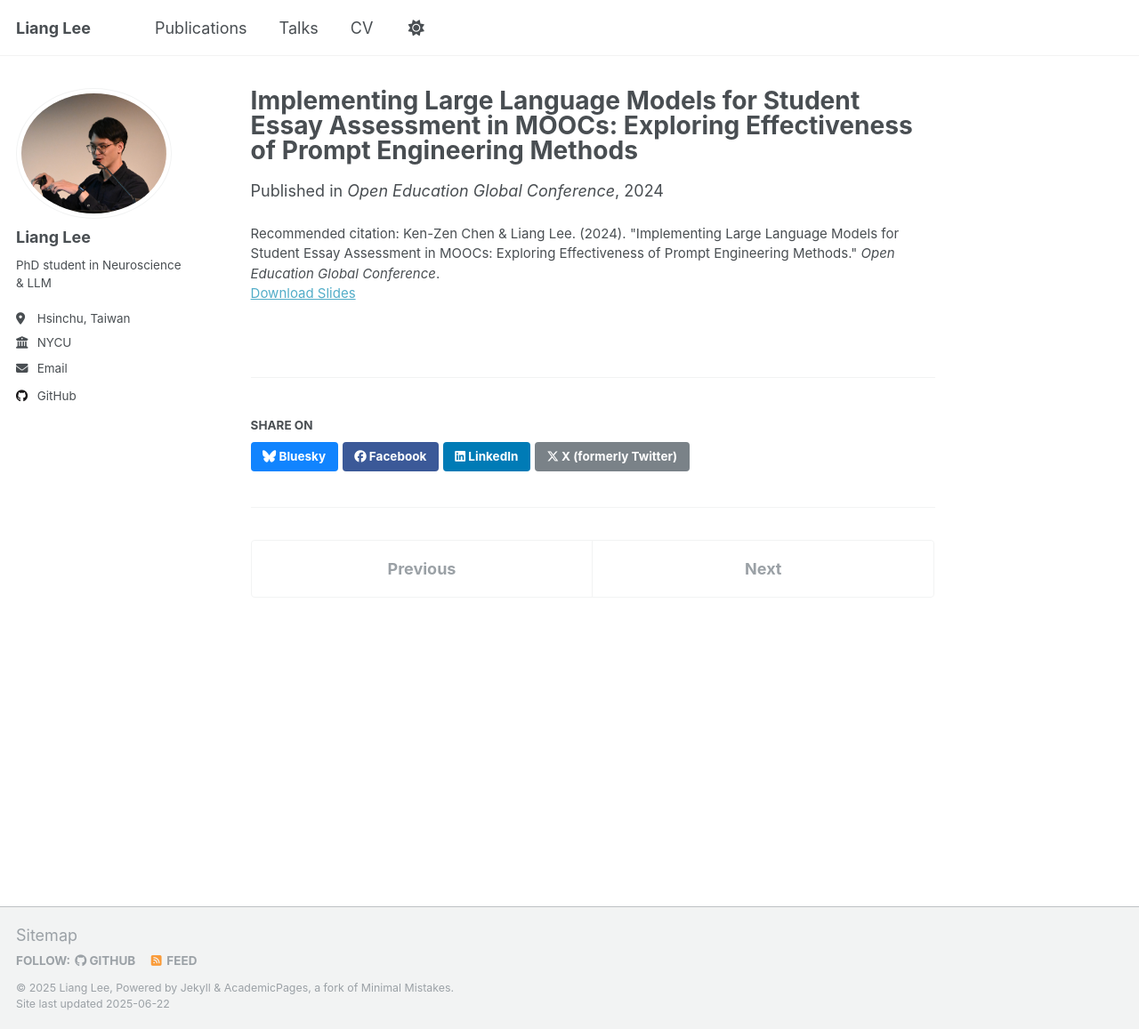
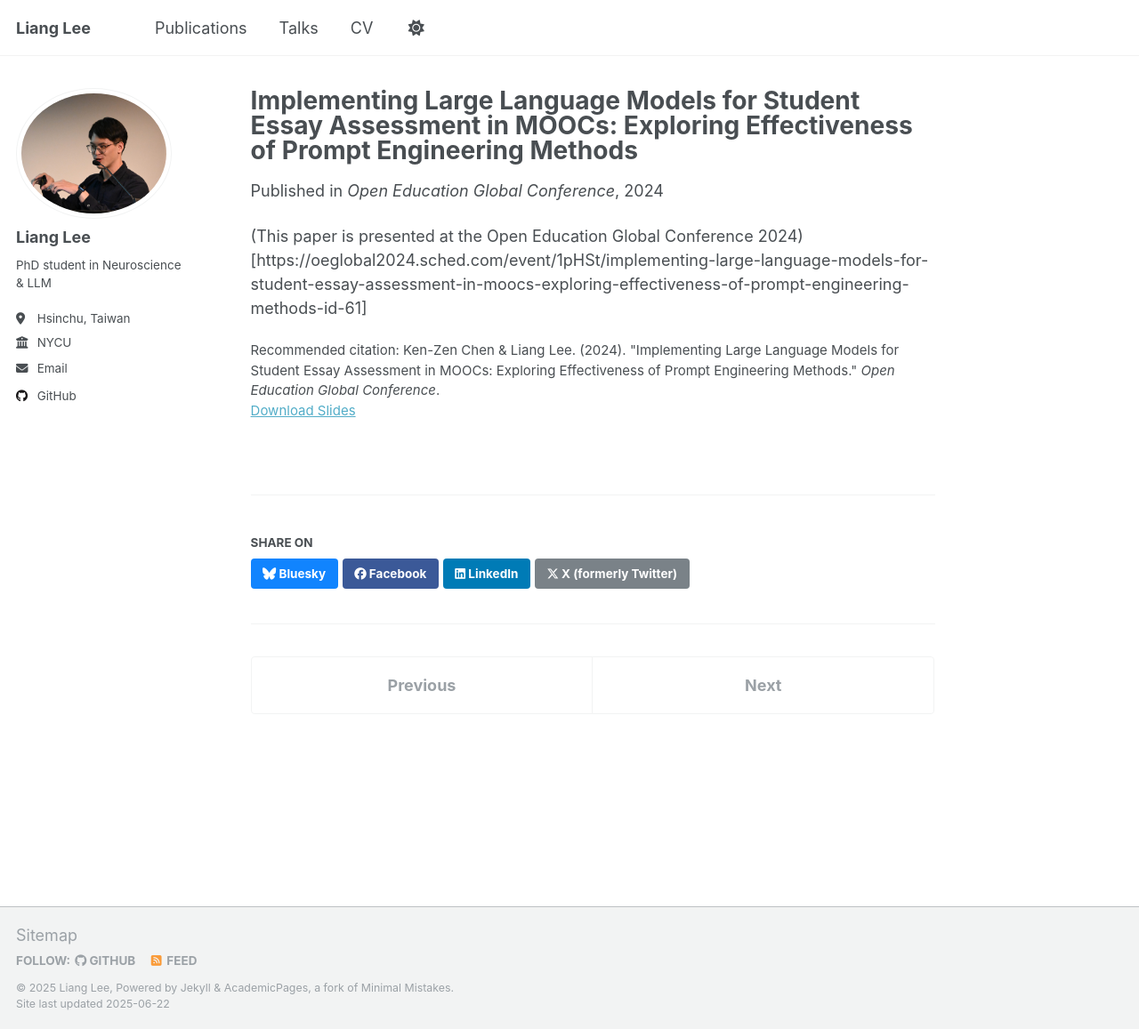
Before and after one commit to liangleeTW/liangleeTW.github.io, a Jekyll site: the page built from _publications/2024-11-15.md, in a window 1280 px wide and 1157 px high. Shown: the whole window at 89% size. Built offline with Jekyll 4.4.1, drawn with Linux system fonts in a browser that asks for light colours.

Commit message:
update OEGlobal conference

```diff
--- a/_publications/2024-11-15.md
+++ b/_publications/2024-11-15.md
@@ -9,3 +9,5 @@ venue: 'Open Education Global Conference'
 slidesurl: 'https://drive.google.com/file/d/1WQM02pnD47zEUa6TKRhLRT9g0qdE4Zat/view?usp=sharing'
 citation: 'Ken-Zen Chen & Liang Lee. (2024). &quot;Implementing Large Language Models for Student Essay Assessment in MOOCs: Exploring Effectiveness of Prompt Engineering Methods.&quot; <i>Open Education Global Conference</i>.'
 ---
+
+(This paper is presented at the Open Education Global Conference 2024)[https://oeglobal2024.sched.com/event/1pHSt/implementing-large-language-models-for-student-essay-assessment-in-moocs-exploring-effectiveness-of-prompt-engineering-methods-id-61]
```
